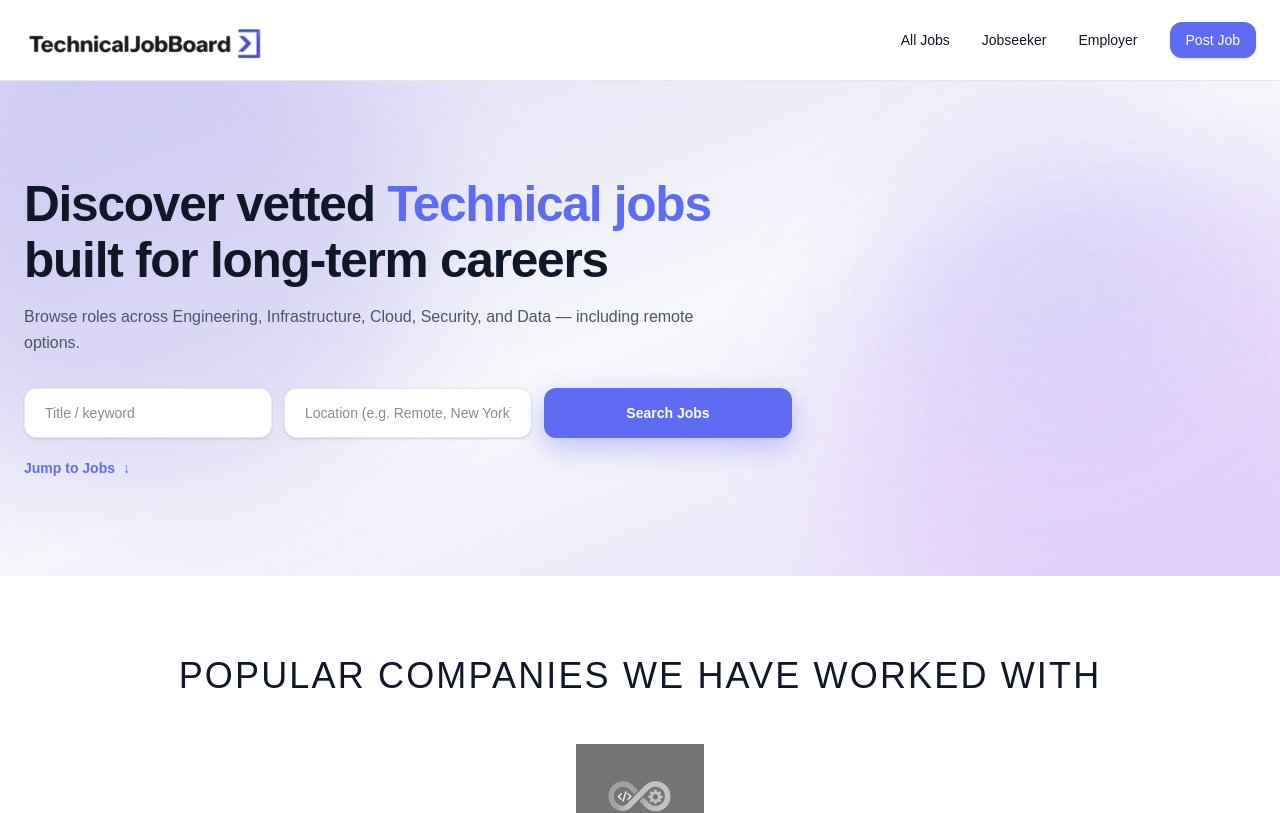
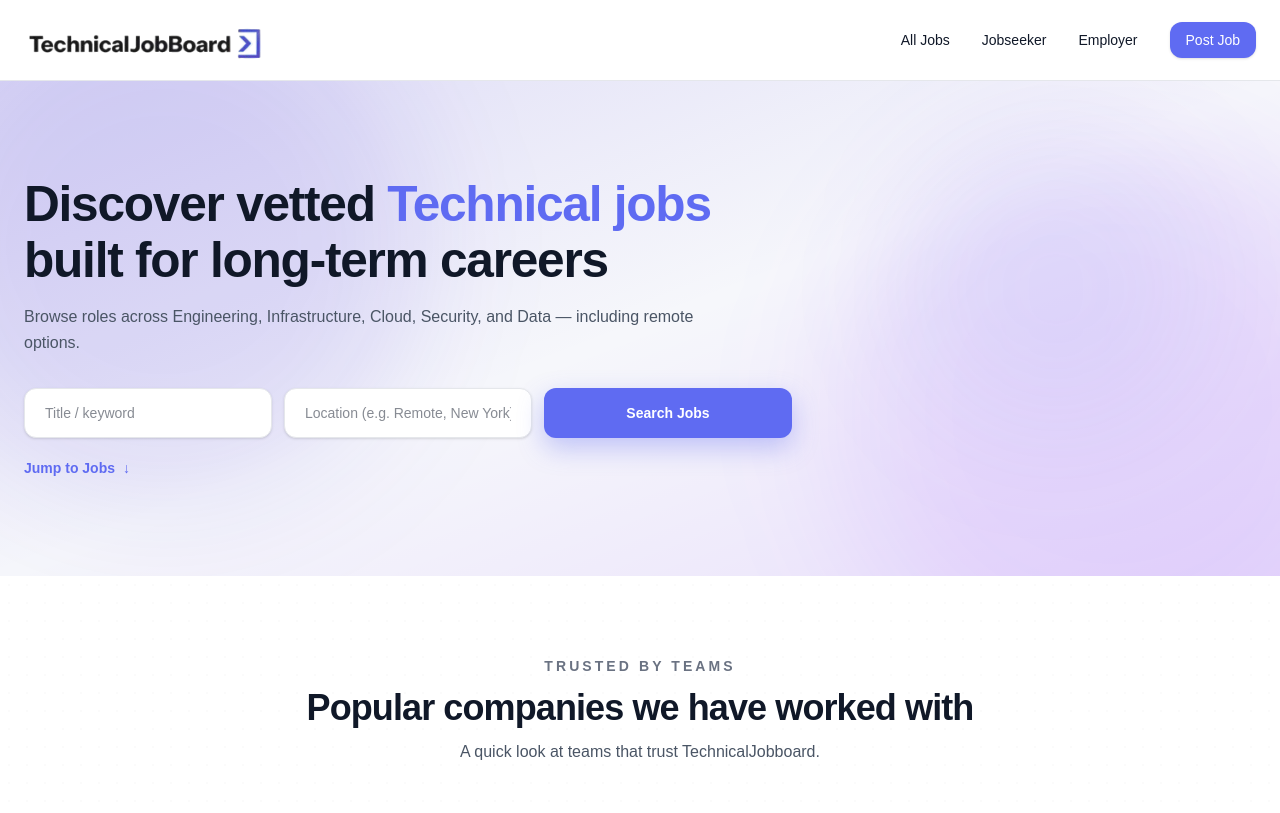
Before and after one commit to adebisidolapo/technicaljobboard, a Next.js app in the folder jobboard/: page / in a window 1280 px wide. Shown: the top 813 px of the page. Built offline with nearby package versions, Linux system fonts and the light colour scheme.

Commit message:
update ui

```diff
--- a/jobboard/app/page.tsx
+++ b/jobboard/app/page.tsx
@@ -405,9 +405,20 @@ const CATEGORIES = [
 
   <div className="relative max-w-7xl mx-auto px-6">
     {/* Title like screenshot */}
-    <h3 className="text-center text-[22px] sm:text-3xl md:text-4xl font-medium tracking-[0.06em] text-gray-900 uppercase">
-      Popular companies we have worked with
-    </h3>
+  <div className="text-center mb-10 md:mb-14">
+  <p className="text-sm font-semibold tracking-[0.22em] text-gray-500 uppercase">
+    Trusted by teams
+  </p>
+
+  <h3 className="mt-3 text-2xl md:text-4xl font-extrabold text-gray-900 tracking-tight">
+    Popular companies we have worked with
+  </h3>
+
+  <p className="mt-3 text-gray-600 text-sm md:text-base max-w-2xl mx-auto">
+    A quick look at teams that trust TechnicalJobboard.
+  </p>
+</div>
+
 
     {/* Logo carousel area */}
     <CompanyLogoCarousel />
```
